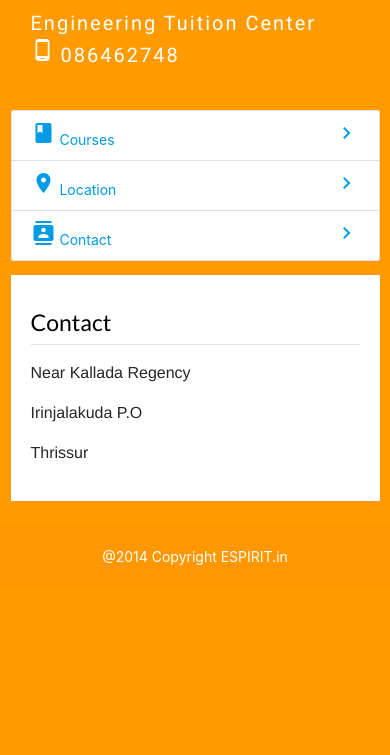
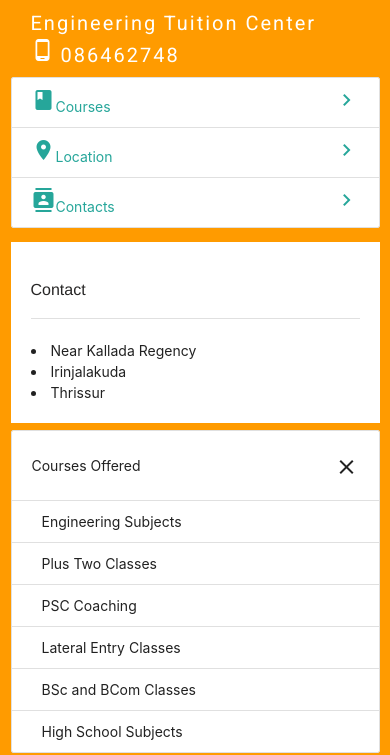
Before and after one commit to minukp/minukp.github.io, a plain HTML site: page index.html in a window 390 px wide. Shown: the part 102-857 px from the top of the page. Drawn offline with nearby package versions, Linux system fonts and the light colour scheme; some packages are replaced by stand-ins of ours.

Commit message:
with new changes
changes in font color, and also developed a model for mobile and desktop

```diff
--- a/index.html
+++ b/index.html
@@ -12,60 +12,59 @@
     <title>ETC -Home</title>
 </head>
 <body>
- <div class="contain">
+<div class="wrap">
  <div class="row">
-        <div class="col s12 l4  aside">
+   <div class="col s12 m4 l4">
         <div class="main white-text">
                 <img src="" alt="" class="responsive-img">
                 <h3>ETC</h3>
                 <span class="title">Engineering Tuition Center<br>
                 <i class="material-icons">phone_android&nbsp;</i>086462748</span>
         </div>
-            <!--Java script-->
-            <ul class="contact collection">
-              <li class="collection-item"><a href="#tablet"><i class="material-icons">class</i> <span>Courses</span><i class="material-icons right">chevron_right</i></a></li>
-              <li class="collection-item"><a href="#ma"><i class="material-icons">location_on</i> <span>Location</span><i class="material-icons right">chevron_right</i></a></li>
-              <li class="collection-item"><a href="#addr"><i class="material-icons">contacts</i> <span>Contact</span><i class="material-icons right">chevron_right</i></a></li>
-            </ul>
-            <!--contact no js-->
-            <div class="section white">
-                <h5 class="black-text">Contact</h5>
+        <div class="collection hoverable" id="contents">
+           <a href="#courses" class="collection-item"><i class="material-icons">class</i>Courses<i class="material-icons right">chevron_right</i></a>
+           <a href="#location" class="collection-item"><i class="material-icons">location_on</i>Location<i class="material-icons right">chevron_right</i></a>
+           <a href="" class="collection-item"><i class="material-icons">contacts</i>Contacts<i class="material-icons right">chevron_right</i></a>
+        </div>
+        <div class="white section hoverable">
+           <p class="sub-head">Contact</p>
            <div class="divider"></div>
-                <p>Near Kallada Regency</p>
-                <p>Irinjalakuda P.O</p>
-                <p>Thrissur</p>
+           <br>
+           <li>Near Kallada Regency</li>
+           <li>Irinjalakuda</li>
+           <li>Thrissur</li>
         </div>
-        </div>
-        <div class="col s12 l8 cards" id="tablet">
-            <div class="card courses"   id="cor">
-                <div class="card-content">
-                    <span class="card-title">Courses Offered<i class="material-icons right close">close</i></span>
-                    <ul class="collection">
+        <!--not displaying on medium and large screens-->
+        <ul class="collection with-header hide-on-med-and-up" id="courses">
+            <li class="collection-header"><p class="sub-head">Courses Offered<i class="material-icons right close1">close</i></p></li>
             <li class="collection-item">Engineering Subjects</li>
             <li class="collection-item">Plus Two Classes</li>
             <li class="collection-item">PSC Coaching</li>
             <li class="collection-item">Lateral Entry Classes</li>
             <li class="collection-item">BSc and BCom Classes</li>
-                        <li class="collection-item">Plus Two Classes</li>
+            <li class="collection-item">High School Subjects</li>
         </ul>
+        <br>
+        <div id="location" style="padding:20px;background-color: white" class="hoverable hide-on-med-and-up">
+            <p class="sub-head">Location<span><i class="material-icons right close2">close</i></span></p>
+          <div id="map">
           </div>
         </div>
-
-            <div class="card loc medium">
-                <div class="card-content">
-                    <span class="card-title" id="ma">Location<i class="material-icons right close1">close</i></span>
-                    <section id="map">
-                        Google Maps<br>Irinjalakuda P.O <br>Thrissur
-                    </section>
     </div>
-            </div>
-
-            <div class="card address" >
-                <div class="card-content">
-                    <span class="card-title" id="addr">Address<i class="material-icons right close2">close</i></span>
-                    <section>
-                        Near Kallada Regency<br>Irinjalakuda P.O <br>Thrissur
-                    </section>
+    <!--Second column, displays on medium and large screens-->
+    <div class="col m8 l8">
+        <ul class="collection with-header hide-on-small-only hoverable" id="courses">
+            <li class="collection-header"><p class="sub-head">Courses Offered<i class="material-icons right close1">close</i></p></li>
+            <li class="collection-item">Engineering Subjects</li>
+            <li class="collection-item">Plus Two Classes</li>
+            <li class="collection-item">PSC Coaching</li>
+            <li class="collection-item">Lateral Entry Classes</li>
+            <li class="collection-item">BSc and BCom Classes</li>
+            <li class="collection-item">High School Subjects</li>
+        </ul>
+        <div id="location" style="padding:20px;background-color: white" class="hoverable hide-on-small-only">
+            <p class="sub-head">Location<i class="material-icons right close2 ">close</i></p>
+            <div id="map">
             </div>
         </div>
     </div>
@@ -74,6 +73,7 @@
         <div class="container center-align">@2014 Copyright ESPIRIT.in</div>
     </footer>
 </div>
+
     <script>
          function initMap(){
             //Map options
@@ -91,11 +91,11 @@
             });
         }
     </script>
+
     <script src="https://maps.googleapis.com/maps/api/js?key=AIzaSyDlj0jaT1dkRRSrUtxRJvaSkTJeK7GNbec&callback=initMap"
     async defer></script>
-    <script src="etc.js"></script>
 
-    <script src="https://cdnjs.cloudflare.com/ajax/libs/materialize/1.0.0-rc.2/js/materialize.min.js">
-     </script>
+    <script src="etc1.js"></script>
+    <script src="https://cdnjs.cloudflare.com/ajax/libs/materialize/1.0.0-rc.2/js/materialize.min.js"></script>
 </body>
 </html>
```
Lines whose indentation alone changed are shown as unchanged.
